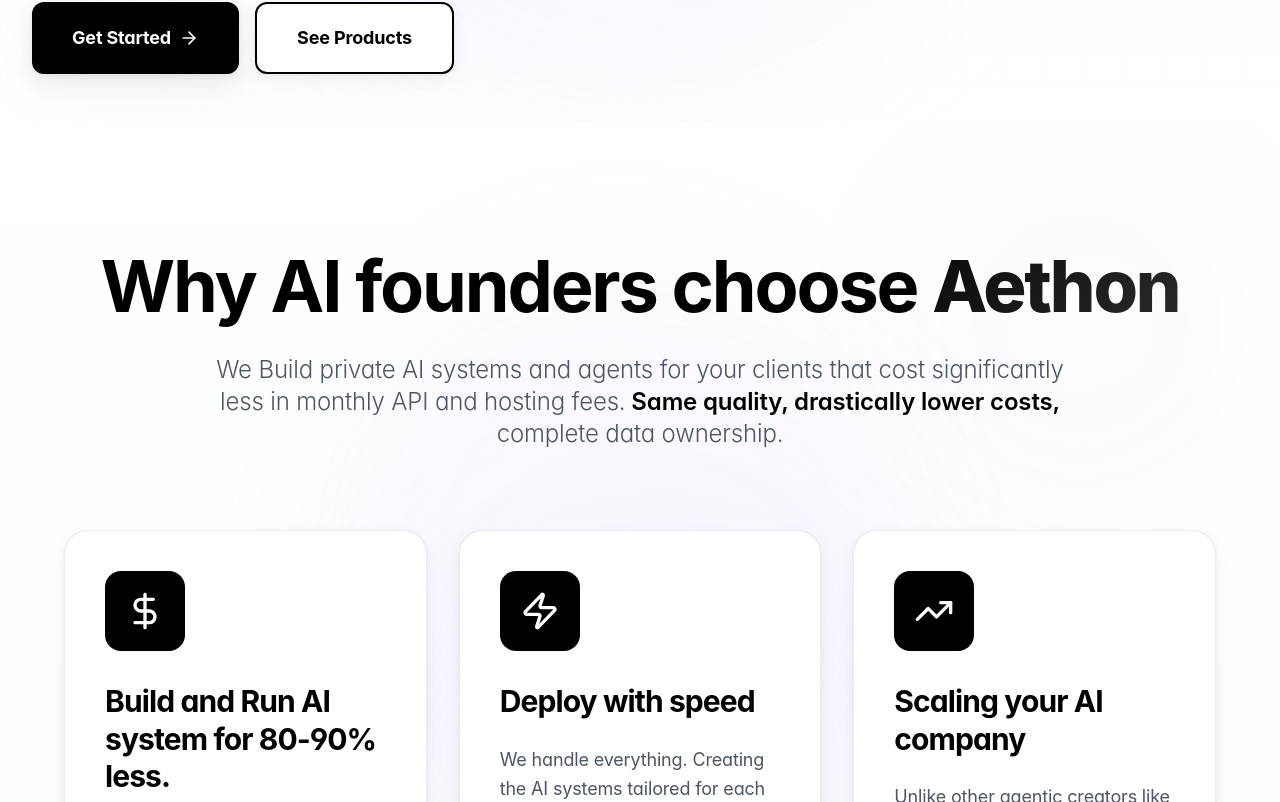
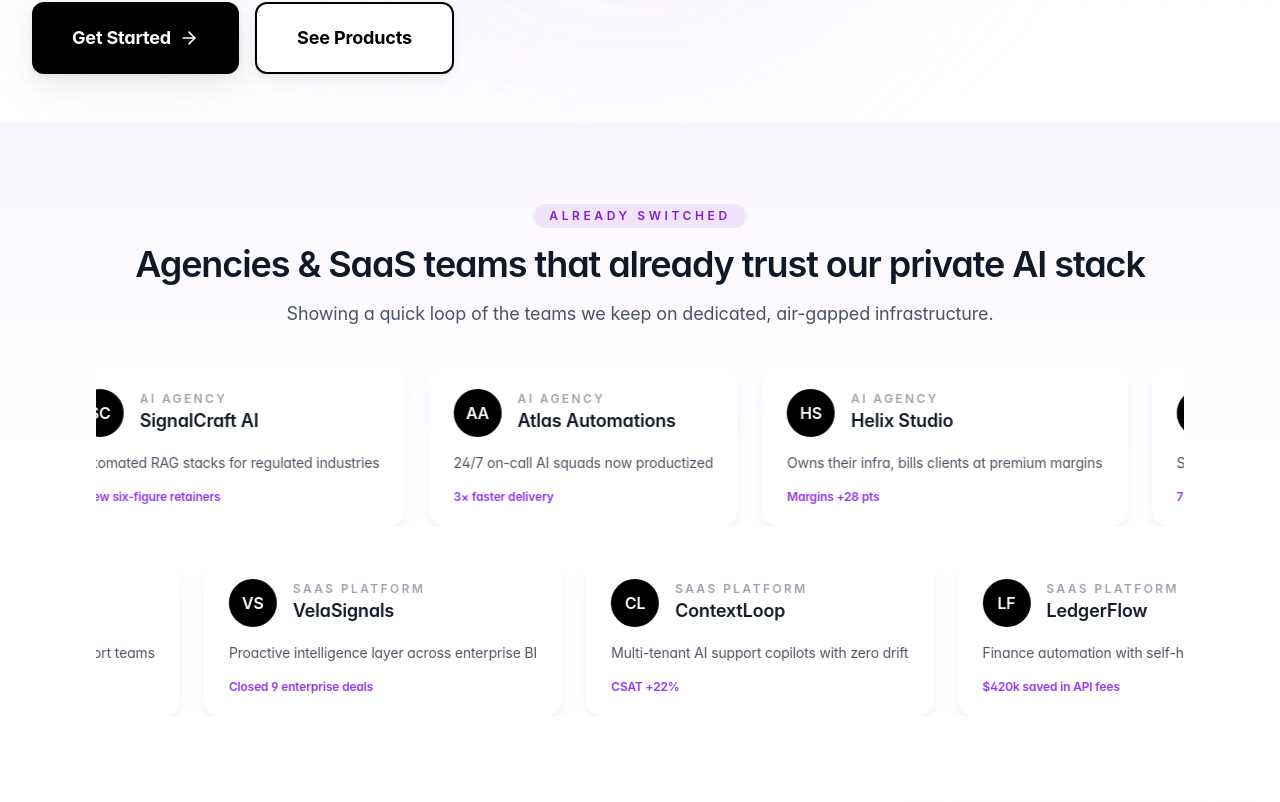
Before and after one commit to Jojo42011/Site, a Next.js app: page / in a window 1280 px wide. Shown: the part 678-1480 px from the top of the page. Built offline with nearby package versions, Linux system fonts and the light colour scheme.

Commit message:
feat: Add ClientCarousel component and animations
Co-authored-by: jahanfraction <jahanfraction@gmail.com>

```diff
--- a/src/app/page.tsx
+++ b/src/app/page.tsx
@@ -1,5 +1,6 @@
 import Navigation from "@/components/Navigation";
 import Hero from "@/components/Hero";
+import ClientCarousel from "@/components/ClientCarousel";
 import Features from "@/components/Features";
 import Products from "@/components/Products";
 import CTA from "@/components/CTA";
@@ -11,6 +12,7 @@ export default function Home() {
     <main className="relative">
       <Navigation />
       <Hero />
+      <ClientCarousel />
       <Features />
       <Products />
       <CTA />
--- /dev/null
+++ b/src/components/ClientCarousel.tsx
@@ -0,0 +1,159 @@
+type ClientLogo = {
+  name: string;
+  tagline: string;
+  initials: string;
+  segment: "AI Agency" | "SaaS Platform";
+  result: string;
+};
+
+const aiAgencies: ClientLogo[] = [
+  {
+    name: "NovaForge Labs",
+    tagline: "Embedded private copilots for Fortune 500 retainers",
+    initials: "NF",
+    segment: "AI Agency",
+    result: "Cut infra bills 82%",
+  },
+  {
+    name: "SignalCraft AI",
+    tagline: "Automated RAG stacks for regulated industries",
+    initials: "SC",
+    segment: "AI Agency",
+    result: "5 new six-figure retainers",
+  },
+  {
+    name: "Atlas Automations",
+    tagline: "24/7 on-call AI squads now productized",
+    initials: "AA",
+    segment: "AI Agency",
+    result: "3× faster delivery",
+  },
+  {
+    name: "Helix Studio",
+    tagline: "Owns their infra, bills clients at premium margins",
+    initials: "HS",
+    segment: "AI Agency",
+    result: "Margins +28 pts",
+  },
+  {
+    name: "PulseWorks",
+    tagline: "Scaled fleets of fine-tuned agents for retail",
+    initials: "PW",
+    segment: "AI Agency",
+    result: "7 new markets launched",
+  },
+];
+
+const saasPlatforms: ClientLogo[] = [
+  {
+    name: "ContextLoop",
+    tagline: "Multi-tenant AI support copilots with zero drift",
+    initials: "CL",
+    segment: "SaaS Platform",
+    result: "CSAT +22%",
+  },
+  {
+    name: "LedgerFlow",
+    tagline: "Finance automation with self-hosted guardrails",
+    initials: "LF",
+    segment: "SaaS Platform",
+    result: "$420k saved in API fees",
+  },
+  {
+    name: "OrbitOps",
+    tagline: "Agentic monitoring for complex logistics clouds",
+    initials: "OO",
+    segment: "SaaS Platform",
+    result: "Latency down 43%",
+  },
+  {
+    name: "RelayDesk",
+    tagline: "White-label copilots for their customers' support teams",
+    initials: "RD",
+    segment: "SaaS Platform",
+    result: "Churn down 18%",
+  },
+  {
+    name: "VelaSignals",
+    tagline: "Proactive intelligence layer across enterprise BI",
+    initials: "VS",
+    segment: "SaaS Platform",
+    result: "Closed 9 enterprise deals",
+  },
+];
+
+function CarouselRow({
+  items,
+  reverse = false,
+}: {
+  items: ClientLogo[];
+  reverse?: boolean;
+}) {
+  const animationClass = reverse
+    ? "animate-client-carousel-reverse"
+    : "animate-client-carousel";
+
+  return (
+    <div className="overflow-hidden">
+      <div
+        className={`flex w-max items-center gap-6 ${animationClass}`}
+        aria-hidden="true"
+      >
+        {[...items, ...items].map((client, index) => (
+          <div
+            key={`${client.name}-${index}`}
+            className="group relative flex min-w-[240px] flex-col gap-4 rounded-2xl border border-white/40 bg-white/80 px-6 py-5 shadow-lg shadow-purple-200/40 backdrop-blur-md transition hover:-translate-y-1 hover:shadow-purple-300/60"
+          >
+            <div className="flex items-center gap-4">
+              <div className="flex h-12 w-12 items-center justify-center rounded-full bg-black text-base font-semibold uppercase text-white">
+                {client.initials}
+              </div>
+              <div>
+                <p className="text-xs font-semibold uppercase tracking-[0.2em] text-gray-400">
+                  {client.segment}
+                </p>
+                <p className="text-lg font-semibold text-gray-900">
+                  {client.name}
+                </p>
+              </div>
+            </div>
+            <p className="text-sm text-gray-600">{client.tagline}</p>
+            <p className="text-xs font-semibold text-purple-600">
+              {client.result}
+            </p>
+          </div>
+        ))}
+      </div>
+    </div>
+  );
+}
+
+export default function ClientCarousel() {
+  return (
+    <section
+      className="relative bg-white py-16 sm:py-20"
+      aria-label="Clients already powered by our stack"
+    >
+      <div className="absolute inset-x-0 top-0 h-1/2 bg-gradient-to-b from-purple-100/40 to-transparent" />
+      <div className="relative z-10 mx-auto flex max-w-6xl flex-col gap-10 px-6 sm:px-8">
+        <div className="space-y-4 text-center">
+          <span className="inline-flex items-center justify-center rounded-full bg-purple-600/10 px-4 py-1 text-xs font-semibold uppercase tracking-[0.3em] text-purple-700">
+            Already switched
+          </span>
+          <h2 className="text-3xl font-semibold text-gray-900 sm:text-4xl">
+            Agencies & SaaS teams that already trust our private AI stack
+          </h2>
+          <p className="text-base text-gray-600 sm:text-lg">
+            Showing a quick loop of the teams we keep on dedicated,
+            air-gapped infrastructure.
+          </p>
+        </div>
+
+        <div className="space-y-8">
+          <CarouselRow items={aiAgencies} />
+          <CarouselRow items={saasPlatforms} reverse />
+        </div>
+      </div>
+    </section>
+  );
+}
--- a/tailwind.config.ts
+++ b/tailwind.config.ts
@@ -46,6 +46,8 @@ const config: Config = {
         "glow-pulse": "glow-pulse 3s ease-in-out infinite",
         "float": "float 6s ease-in-out infinite",
         "gradient": "gradient 8s ease infinite",
+        "client-carousel": "client-carousel 28s linear infinite",
+        "client-carousel-reverse": "client-carousel-reverse 28s linear infinite",
       },
       keyframes: {
         "glow-pulse": {
@@ -60,6 +62,14 @@ const config: Config = {
           "0%, 100%": { backgroundPosition: "0% 50%" },
           "50%": { backgroundPosition: "100% 50%" },
         },
+        "client-carousel": {
+          "0%": { transform: "translateX(0)" },
+          "100%": { transform: "translateX(-50%)" },
+        },
+        "client-carousel-reverse": {
+          "0%": { transform: "translateX(-50%)" },
+          "100%": { transform: "translateX(0)" },
+        },
       },
     },
   },
```
